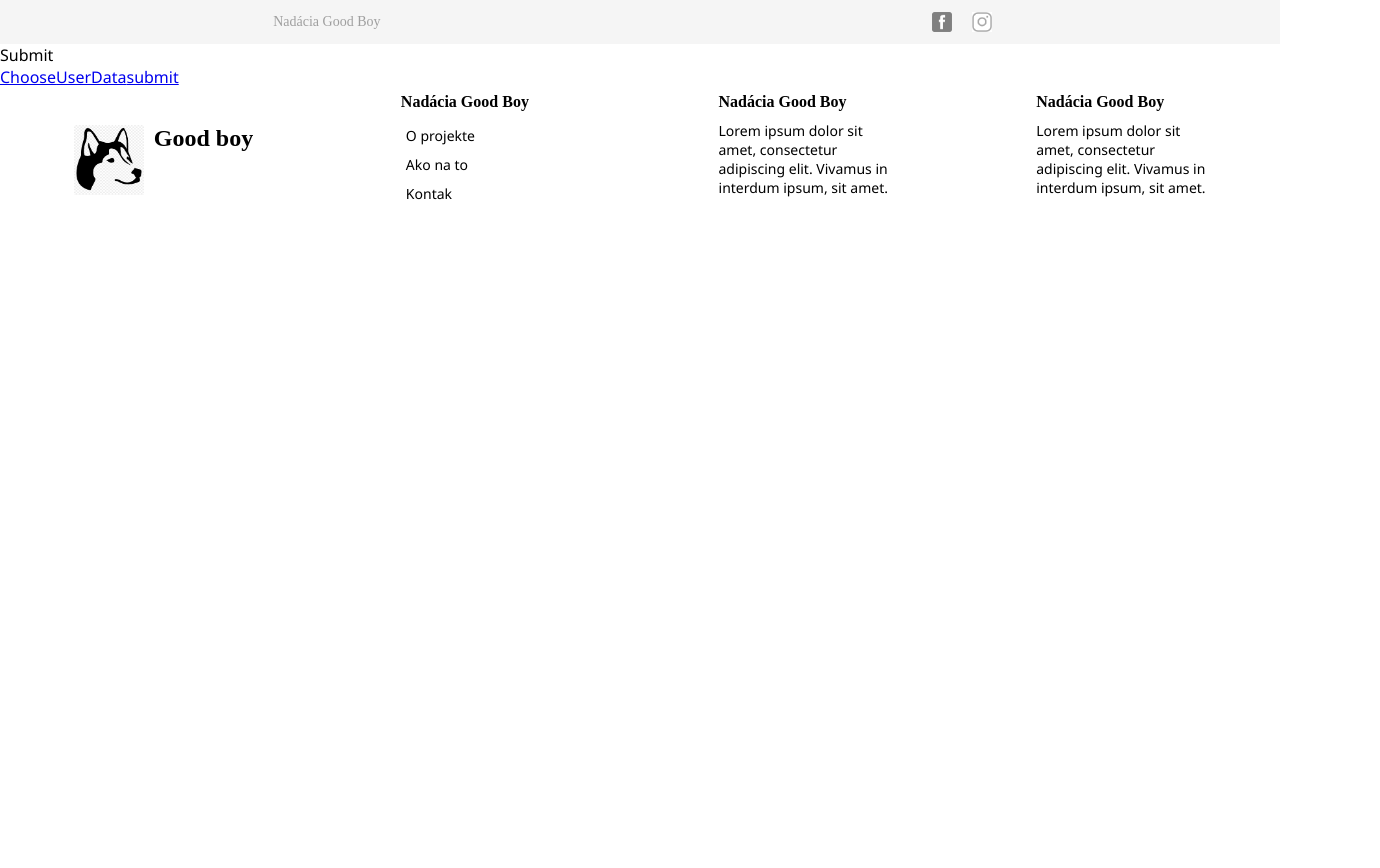
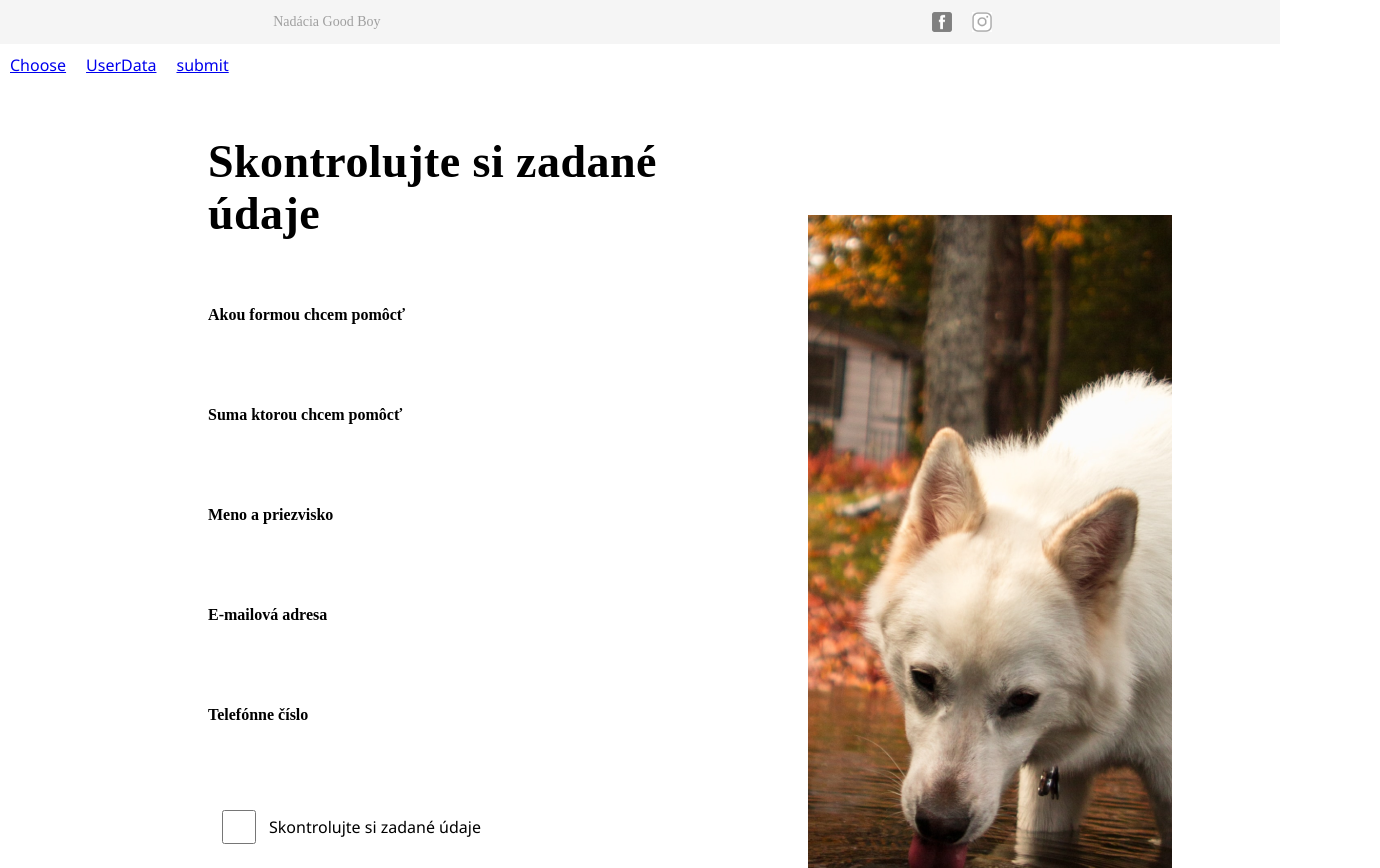
Before and after one commit to misindelka/Goodboy_asylum, a React (Create React App) app: page /Submit in a window 1280 px wide. Shown: the top 868 px of the page, 1380 px wide, since content can reach past the window. Before the commit the page ends 800 px from the top, so only its background shows below. Built offline with nearby package versions, Linux system fonts and the light colour scheme.

Commit message:
create submit UI

```diff
--- a/src/i18n/locales/sk.json
+++ b/src/i18n/locales/sk.json
@@ -34,6 +34,19 @@
     "userPhoneNo": "Telefónne číslo",
     "userPhoneSk":"+421",
 
+ "_submit": "this is submit section",
+
+    "submitTitle": "Skontrolujte si zadané údaje",
+    "submitSupportAsylumLabel": "Akou formou chcem pomôcť",
+    "submitAmoutLabel": "Suma ktorou chcem pomôcť",
+    "submitNameSurnameLabel": "Meno a priezvisko",
+    "submitEmailLabel": "E-mailová adresa",
+    "submitPhoneNumber": "Telefónne číslo",
+    "submitAcceptRulesLabel": "Súhlasím so spracovaním mojich osobných údajov",
+    "submitButton": "Odoslať formulár",
+
+
+
 
  "_general": "general section",
 
--- a/src/pages/choose.tsx
+++ b/src/pages/choose.tsx
@@ -32,9 +32,15 @@ export const Choose: React.FC = () => {
     return (
         <>
             <Container>
-                <Link to="./Choose">Choose</Link>
-                <Link to="./UserData">UserData</Link>
-                <Link to="./Submit">submit</Link>
+                <Link to="./Choose" style={{ margin: '10px' }}>
+                    Choose
+                </Link>
+                <Link to="./UserData" style={{ margin: '10px' }}>
+                    UserData
+                </Link>
+                <Link to="./Submit" style={{ margin: '10px' }}>
+                    submit
+                </Link>
             </Container>
             <Wrapper>
                 <ContentContainer>
--- a/src/pages/submit.tsx
+++ b/src/pages/submit.tsx
@@ -1,14 +1,86 @@
 import * as React from 'react';
 import { Link } from 'react-router-dom';
+import { useSelector } from 'react-redux';
+import { translate } from '../i18n';
+import { RootState } from '../redux/index';
+
 import { Container } from '../styles/components/generalStyled';
+import {
+    Wrapper,
+    Image,
+    Title,
+    TitleContainer,
+    PriceTitle as FormTitle,
+    ContentContainer,
+    LabelContainer,
+    LinkTo,
+} from '../styles/components/chooseStyled';
+import { StyledCheckbox, CheckedWrapper, CheckedLabel } from '../styles/components/submitStyled';
 
-export const Submit: React.FC = () => (
-    <>
-        Submit
-        <Container>
-            <Link to="./Choose">Choose</Link>
-            <Link to="./UserData">UserData</Link>
-            <Link to="./Submit">submit</Link>
-        </Container>
-    </>
-);
+import DogBg from '../assets/pageBg.png';
+
+export const Submit: React.FC = () => {
+    const { language } = useSelector((state: RootState) => state.lang);
+
+    return (
+        <>
+            <Container>
+                <Link to="./Choose" style={{ margin: '10px' }}>
+                    Choose
+                </Link>
+                <Link to="./UserData" style={{ margin: '10px' }}>
+                    UserData
+                </Link>
+                <Link to="./Submit" style={{ margin: '10px' }}>
+                    submit
+                </Link>
+            </Container>
+            <Wrapper>
+                <ContentContainer>
+                    <TitleContainer>
+                        <Title>{translate('submitTitle', language)}</Title>
+                    </TitleContainer>
+
+                    <LabelContainer>
+                        <FormTitle>{translate('submitSupportAsylumLabel', language)}</FormTitle>
+                    </LabelContainer>
+
+                    <LabelContainer>
+                        <FormTitle>{translate('submitAmoutLabel', language)}</FormTitle>
+                    </LabelContainer>
+
+                    <LabelContainer>
+                        <FormTitle>{translate('submitNameSurnameLabel', language)}</FormTitle>
+                    </LabelContainer>
+
+                    <LabelContainer>
+                        <FormTitle>{translate('submitEmailLabel', language)}</FormTitle>
+                    </LabelContainer>
+
+                    <LabelContainer>
+                        <FormTitle>{translate('submitPhoneNumber', language)}</FormTitle>
+                    </LabelContainer>
+
+                    <CheckedWrapper>
+                        <StyledCheckbox
+                            type="checkbox"
+                            id="vehicle1"
+                            name="vehicle1"
+                            value="Bike"
+                        />
+                        <CheckedLabel>{translate('submitTitle', language)}</CheckedLabel>
+                    </CheckedWrapper>
+
+                    <LabelContainer>
+                        <LinkTo to="./UserData">{translate('backButton', language)}</LinkTo>
+                        <LinkTo to="./Submit">{translate('submitButton', language)}</LinkTo>
+                    </LabelContainer>
+                </ContentContainer>
+
+                <Container>
+                    <Image src={DogBg} />
+                </Container>
+            </Wrapper>
+        </>
+    );
+};
--- a/src/pages/userData.tsx
+++ b/src/pages/userData.tsx
@@ -24,9 +24,15 @@ export const UserData: React.FC = () => {
     return (
         <>
             <Container>
-                <Link to="./Choose">Choose</Link>
-                <Link to="./UserData">UserData</Link>
-                <Link to="./Submit">submit</Link>
+                <Link to="./Choose" style={{ margin: '10px' }}>
+                    Choose
+                </Link>
+                <Link to="./UserData" style={{ margin: '10px' }}>
+                    UserData
+                </Link>
+                <Link to="./Submit" style={{ margin: '10px' }}>
+                    submit
+                </Link>
             </Container>
             <Wrapper>
                 <ContentContainer>
--- /dev/null
+++ b/src/styles/components/submitStyled.ts
@@ -0,0 +1,17 @@
+import styled from 'styled-components';
+
+export const CheckedWrapper = styled.div`
+    display: flex;
+    flex-direction: row;
+    align-items: center;
+    margin-top: ${(props) => props.theme.largePadding};
+    padding: ${(props) => props.theme.secondaryPadding};
+`;
+export const StyledCheckbox = styled.input`
+    width: 34px;
+    height: 34px;
+`;
+
+export const CheckedLabel = styled.p`
+    margin-left: ${(props) => props.theme.secondaryPadding}; ;
+`;
```
Also changed, not shown: 1 other file (tests, documents, lock files or other folders). Lines whose indentation alone changed are shown as unchanged.
